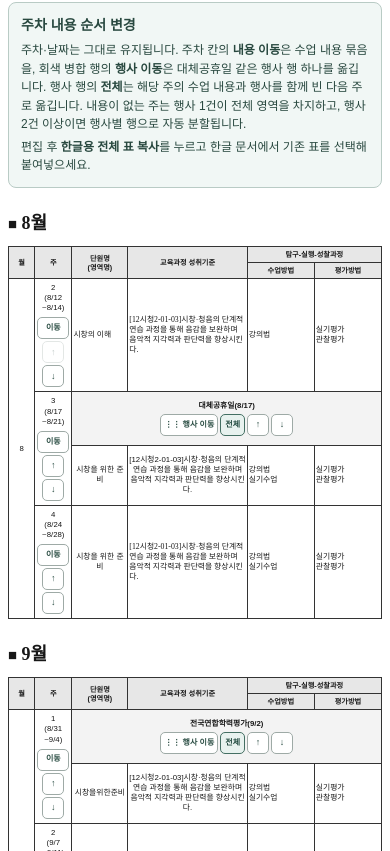
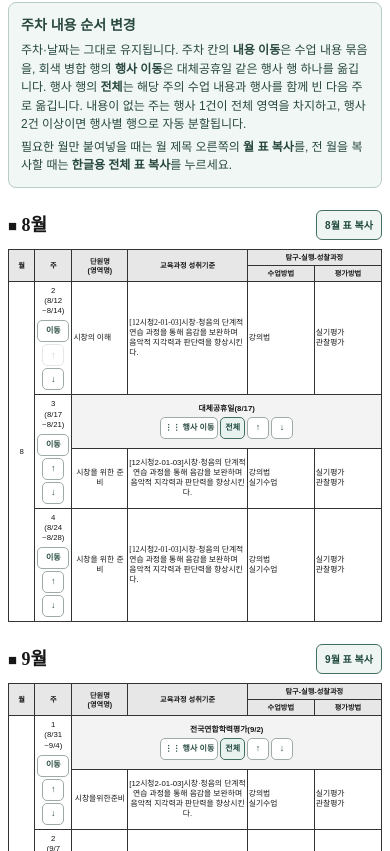
Before and after one commit to lallafm1984/lotto-web, a Next.js app: page /teaching-plan in a window 390 px wide. Shown: the part 813-1664 px from the top of the page. Built offline with nearby package versions, Linux system fonts and the light colour scheme.

Commit message:
Add monthly Hancom table copy buttons

```diff
--- a/app/teaching-plan/plan-viewer.tsx
+++ b/app/teaching-plan/plan-viewer.tsx
@@ -440,28 +440,44 @@ export function PlanViewer() {
     setCopyStatus("현재 과목을 원본 순서로 되돌렸습니다.");
   };
 
-  const copyForHancom = async () => {
-    const content = buildHancomCopy(subject, months, payloadBySlot, eventsBySlot);
+  const copyPlanForHancom = async (
+    targetMonths: NormalizedMonth[],
+    successMessage: string,
+    textFallbackMessage: string,
+  ) => {
+    const content = buildHancomCopy(subject, targetMonths, payloadBySlot, eventsBySlot);
     try {
       if (navigator.clipboard.write && typeof ClipboardItem !== "undefined") {
         await navigator.clipboard.write([new ClipboardItem({
           "text/html": new Blob([content.html], { type: "text/html" }),
           "text/plain": new Blob([content.plain], { type: "text/plain" }),
         })]);
-        setCopyStatus("현재 과목의 전체 월 표를 한글용 형식으로 복사했습니다.");
+        setCopyStatus(successMessage);
       } else {
         await navigator.clipboard.writeText(content.plain);
-        setCopyStatus("표 복사가 제한되어 셀 붙여넣기용 텍스트로 복사했습니다.");
+        setCopyStatus(textFallbackMessage);
       }
     } catch {
       try {
         await navigator.clipboard.writeText(content.plain);
-        setCopyStatus("표 복사가 제한되어 셀 붙여넣기용 텍스트로 복사했습니다.");
+        setCopyStatus(textFallbackMessage);
       } catch {
         setCopyStatus("복사 권한을 허용한 뒤 다시 시도해 주세요.");
       }
     }
   };
+
+  const copyForHancom = () => copyPlanForHancom(
+    months,
+    "현재 과목의 전체 월 표를 한글용 형식으로 복사했습니다.",
+    "전체 월 표를 셀 붙여넣기용 텍스트로 복사했습니다.",
+  );
+
+  const copyMonthForHancom = (month: NormalizedMonth) => copyPlanForHancom(
+    [month],
+    `${month.month}월 표를 한글용 형식으로 복사했습니다.`,
+    `${month.month}월 표를 셀 붙여넣기용 텍스트로 복사했습니다.`,
+  );
 
   return (
     <main className={styles.page} lang="ko">
@@ -536,7 +552,7 @@ export function PlanViewer() {
         <aside className={styles.editGuide}>
           <strong>주차 내용 순서 변경</strong>
           <p>주차·날짜는 그대로 유지됩니다. 주차 칸의 <b>내용 이동</b>은 수업 내용 묶음을, 회색 병합 행의 <b>행사 이동</b>은 대체공휴일 같은 행사 행 하나를 옮깁니다. 행사 행의 <b>전체</b>는 해당 주의 수업 내용과 행사를 함께 빈 다음 주로 옮깁니다. 내용이 없는 주는 행사 1건이 전체 영역을 차지하고, 행사 2건 이상이면 행사별 행으로 자동 분할됩니다.</p>
-          <p>편집 후 <b>한글용 전체 표 복사</b>를 누르고 한글 문서에서 기존 표를 선택해 붙여넣으세요.</p>
+          <p>필요한 월만 붙여넣을 때는 월 제목 오른쪽의 <b>월 표 복사</b>를, 전 월을 복사할 때는 <b>한글용 전체 표 복사</b>를 누르세요.</p>
         </aside>
 
         {months.map((month) => {
@@ -548,7 +564,17 @@ export function PlanViewer() {
           let monthCellRendered = false;
           return (
             <section key={month.month} id={`month-${subject.id}-${month.month}`} className={styles.monthSection}>
-              <div className={styles.monthHeading}><span>■</span> {month.month}월</div>
+              <div className={styles.monthHeading}>
+                <span className={styles.monthTitle}><span className={styles.monthBullet}>■</span> {month.month}월</span>
+                <button
+                  type="button"
+                  className={styles.monthCopyButton}
+                  onClick={() => copyMonthForHancom(month)}
+                  aria-label={`${subject.name} ${month.month}월 표를 한글용 형식으로 복사`}
+                >
+                  {month.month}월 표 복사
+                </button>
+              </div>
               <div className={styles.tableScroller} tabIndex={0} aria-label={`${subject.name} ${month.month}월 운영계획 편집 표`}>
                 <table className={styles.originalTable}>
                   <colgroup>
--- a/app/teaching-plan/teaching-plan.module.css
+++ b/app/teaching-plan/teaching-plan.module.css
@@ -272,6 +272,10 @@
 }
 
 .monthHeading {
+  display: flex;
+  align-items: center;
+  justify-content: space-between;
+  gap: 12px;
   min-width: 1180px;
   margin: 22px 0 9px;
   font-family: "Batang", "AppleMyungjo", serif;
@@ -279,8 +283,30 @@
   font-weight: 700;
 }
 
-.monthHeading span {
+.monthTitle {
+  font: inherit;
+}
+
+.monthBullet {
   font-size: 15px;
+}
+
+.monthCopyButton {
+  flex: 0 0 auto;
+  min-height: 34px;
+  border: 1px solid #446f63;
+  border-radius: 6px;
+  background: #eef5f2;
+  color: #214a3f;
+  padding: 0 11px;
+  font-family: "Malgun Gothic", "Apple SD Gothic Neo", sans-serif;
+  font-size: 11px;
+  font-weight: 800;
+  cursor: pointer;
+}
+
+.monthCopyButton:hover {
+  background: #dfece7;
 }
 
 .tableScroller {
@@ -533,6 +559,12 @@
     font-size: 18px;
   }
 
+  .monthCopyButton {
+    min-height: 30px;
+    padding: 0 8px;
+    font-size: 10px;
+  }
+
   .originalTable {
     font-size: clamp(7px, 1.65vw, 9.5px);
     line-height: 1.3;
@@ -693,6 +725,7 @@
   .topbar,
   .controls,
   .editGuide,
+  .monthCopyButton,
   .rowTools,
   .eventTools,
   .copyStatus,
```
